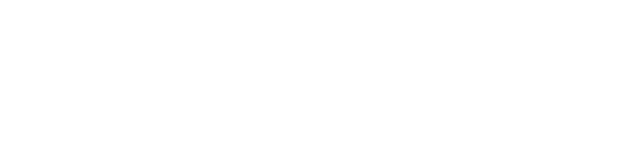
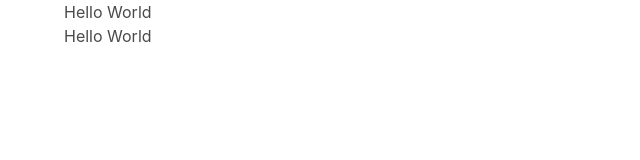
Before and after one commit to ekampreet-block8/bulma-sandbox, a plain HTML site: page index.html in a window 1280 px wide. Shown: the whole page, without its empty margins (0-640 px from the left). Drawn offline with nearby package versions, Linux system fonts and the light colour scheme.

Commit message:
h1 h2 formatting removed by bulma

```diff
--- a/index.html
+++ b/index.html
@@ -17,7 +17,10 @@
   <body>
     <div class="container">
       <!--HEADINGS-->
-      <div class="block"></div>
+      <div class="block">
+        <h1>Hello World</h1>
+        <h2>Hello World</h2>
+      </div>
     </div>
   </body>
 </html>
```
